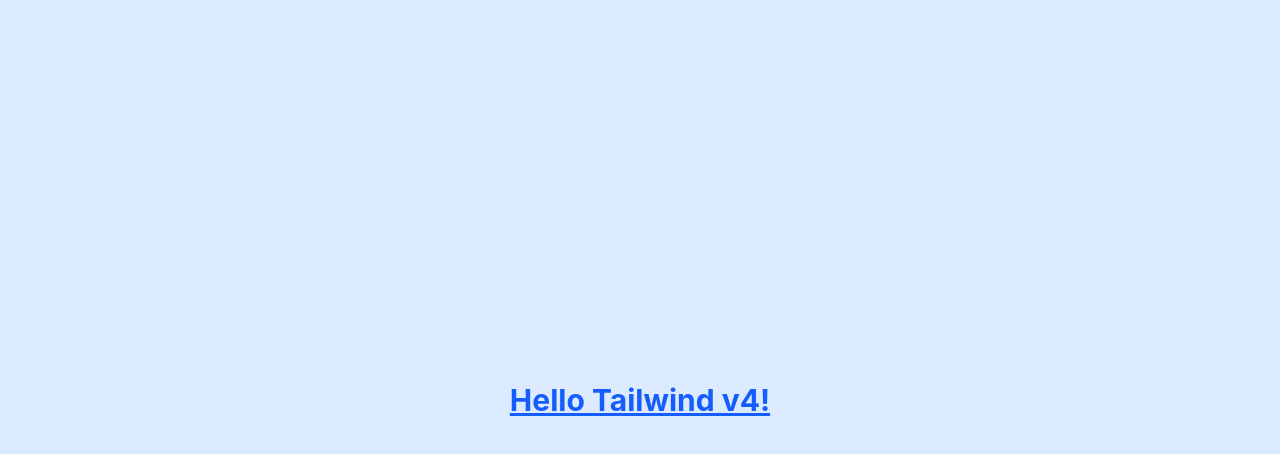
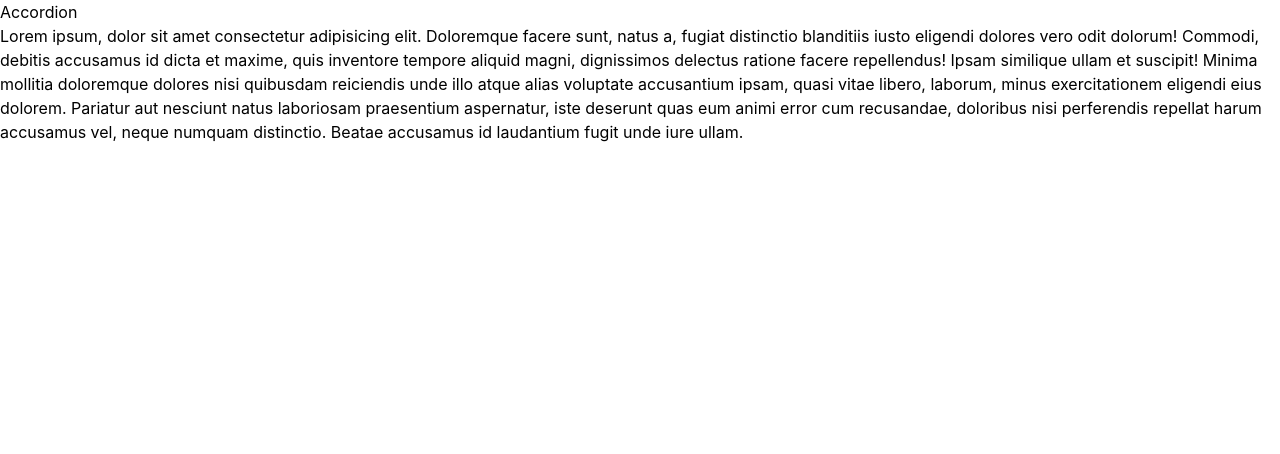
Before and after one commit to bobbyDeepak1415/accordion_01, a React (Vite) app: page / in a window 1280 px wide. Shown: the top 454 px of the page. Built offline with nearby package versions, Linux system fonts and the light colour scheme.

Commit message:
changes made

```diff
--- a/src/App.jsx
+++ b/src/App.jsx
@@ -1,9 +1,10 @@
+import Accordion from "./components/Accordion"
+
 function App() {
   return (
-    <div className="flex items-center justify-center h-screen bg-blue-100">
-      <h1 className="text-3xl font-bold text-blue-600 underline">
-        Hello Tailwind v4!
-      </h1>
+    <div >
+        <Accordion/>
+        <p>Lorem ipsum, dolor sit amet consectetur adipisicing elit. Doloremque facere sunt, natus a, fugiat distinctio blanditiis iusto eligendi dolores vero odit dolorum! Commodi, debitis accusamus id dicta et maxime, quis inventore tempore aliquid magni, dignissimos delectus ratione facere repellendus! Ipsam similique ullam et suscipit! Minima mollitia doloremque dolores nisi quibusdam reiciendis unde illo atque alias voluptate accusantium ipsam, quasi vitae libero, laborum, minus exercitationem eligendi eius dolorem. Pariatur aut nesciunt natus laboriosam praesentium aspernatur, iste deserunt quas eum animi error cum recusandae, doloribus nisi perferendis repellat harum accusamus vel, neque numquam distinctio. Beatae accusamus id laudantium fugit unde iure ullam.</p>
     </div>
   )
 }
--- /dev/null
+++ b/src/components/Accordion.jsx
@@ -0,0 +1,11 @@
+import React from 'react'
+
+const Accordion = () => {
+  return (
+    <div>
+      Accordion
+    </div>
+  )
+}
+
+export default Accordion
```
